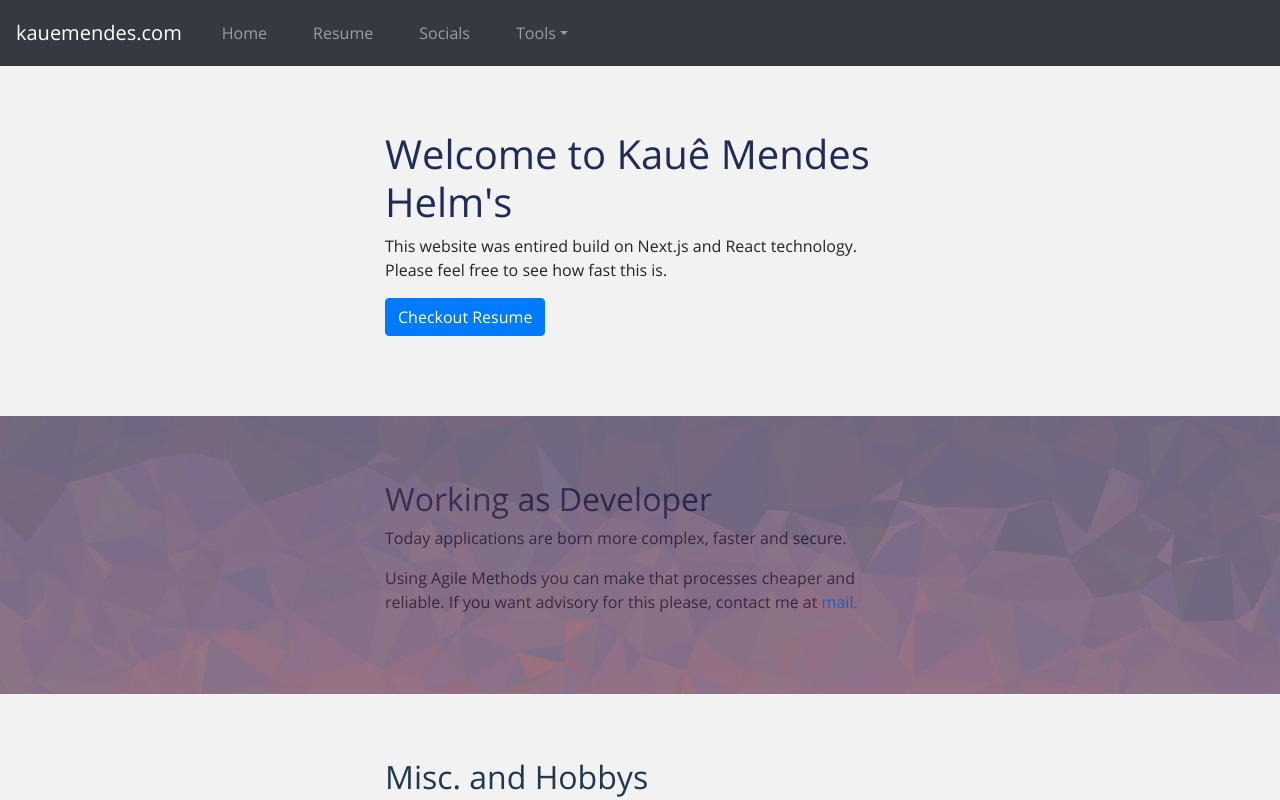
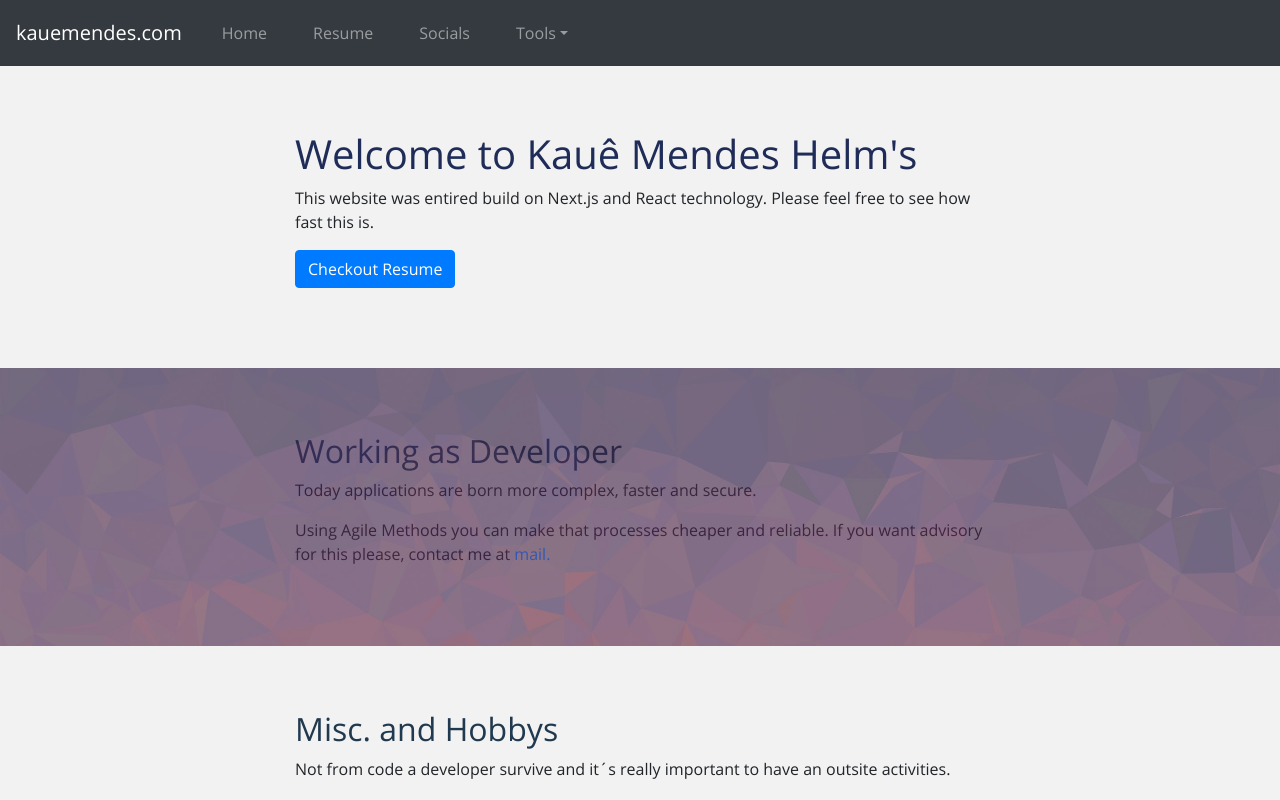
Before and after one commit to kauemendes/kauemendes.com, a Next.js app: page / in a window 1280 px wide. Shown: the top 800 px of the page. Built offline with nearby package versions, Linux system fonts and the light colour scheme.

Commit message:
Fix Max-Width and Resume Button

```diff
--- a/css/styles.css
+++ b/css/styles.css
@@ -16,12 +16,6 @@ body {
 @media (min-width: 768px) {
     .container {
         max-width: 720px;
-    }
-}
-
-@media (min-width: 576px) {
-    .container {
-        max-width: 540px;
     }
 }
 .main-container {
--- a/pages/index.js
+++ b/pages/index.js
@@ -1,6 +1,6 @@
 import {Container, Jumbotron, Button} from 'react-bootstrap'
 import {SubTitle, Title} from '../components'
-
+import Link from 'next/link';
 function Home() {
     const GoToResume = () => {
 
@@ -17,7 +17,9 @@ function Home() {
                             technology. Please feel free to see how fast this is.
                         </p>
                         <p>
-                            <Button variant="primary" onClick={GoToResume}>Checkout Resume</Button>
+                            <Link href="/cv">
+                                <a className="btn btn-primary ">Checkout Resume</a>
+                            </Link>
                         </p>
                     </Container>
                 </Jumbotron>
```
